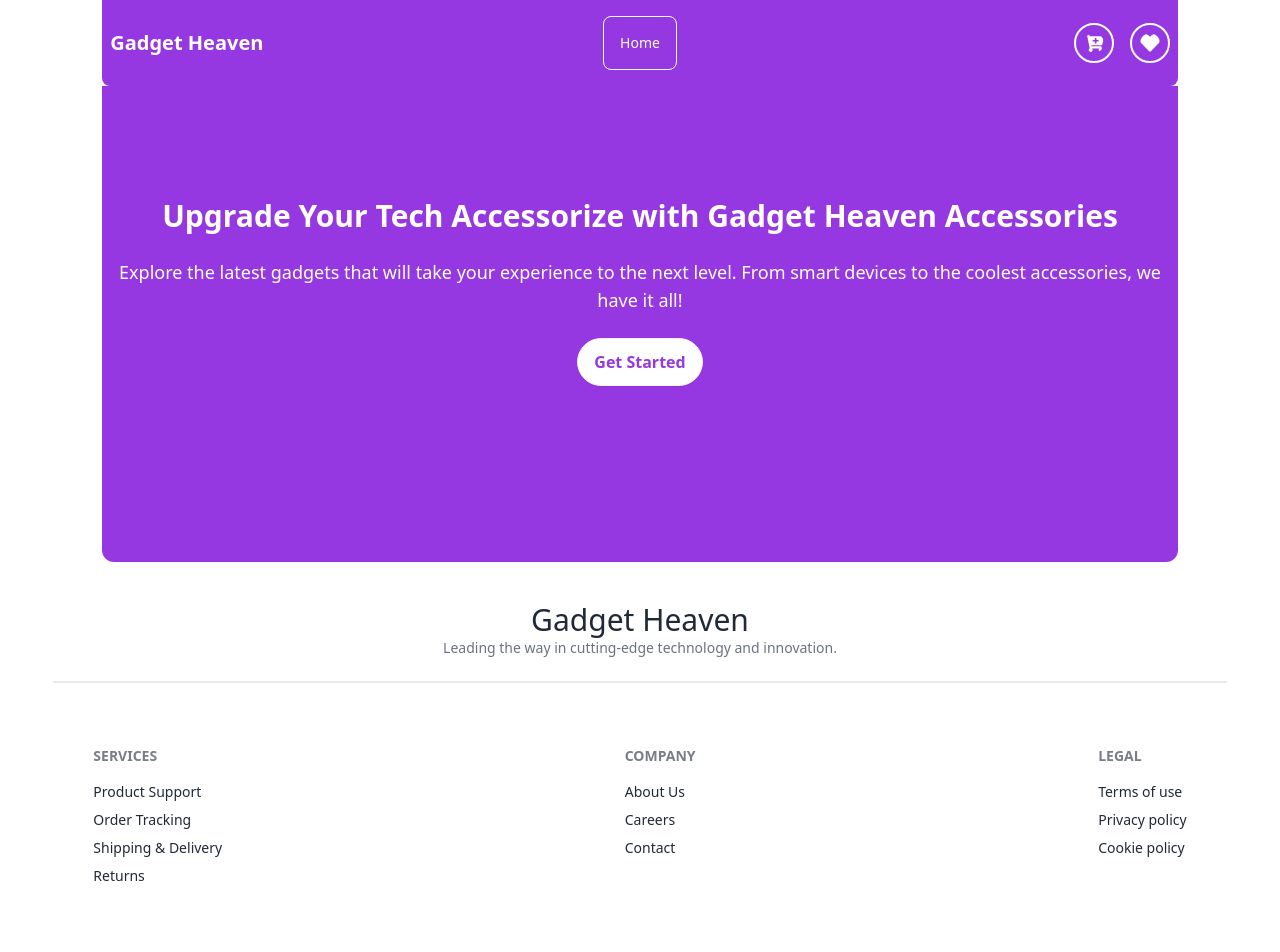
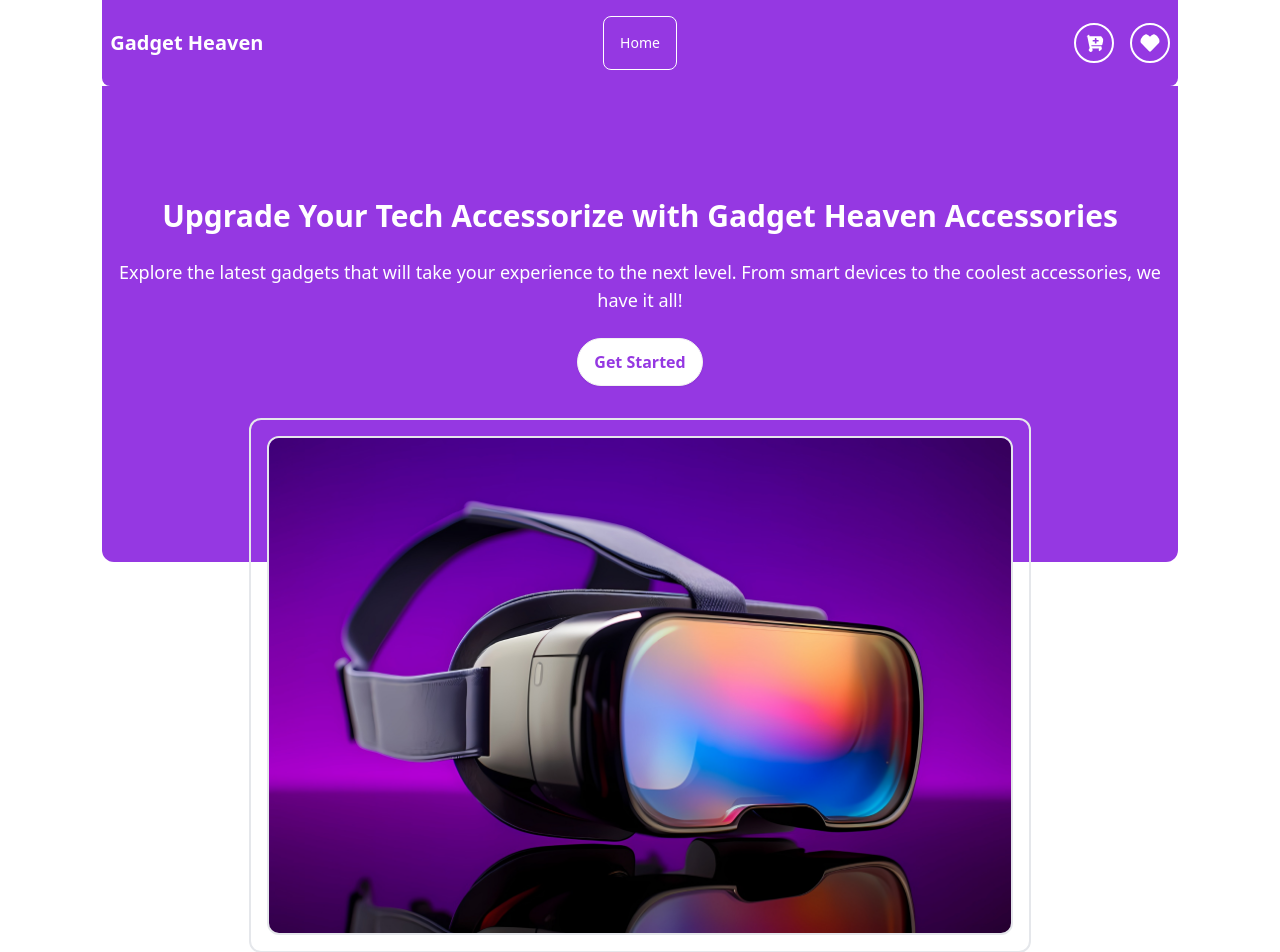
Before and after one commit to programming-hero-web-course-4/b10a8-gadget-heaven-Istiaque-Mahbub, a React (Vite) app: page / in a window 1280 px wide. Shown: the top 952 px of the page. Built offline with nearby package versions, Linux system fonts and the light colour scheme.

Commit message:
Banner image added

```diff
--- /dev/null
+++ b/src/Component/Banner/BannerImage.jsx
@@ -0,0 +1,15 @@
+import React from 'react';
+import image from '../../assets/banner.jpg'
+const BannerImage = () => {
+    return (
+        <div>
+            <div className='md:w-8/12  mx-auto relative'>
+    <div className='rounded-xl  mx-auto p-4 border-2 md:-mt-36 '>
+        <img className='border-2 mx-auto  rounded-xl' src={image} alt="gadget Heaven banner" />
+    </div>
+</div>
+        </div>
+    );
+};
+
+export default BannerImage;
--- a/src/Pages/Home.jsx
+++ b/src/Pages/Home.jsx
@@ -1,6 +1,7 @@
 import React from 'react';
 import { Helmet } from 'react-helmet';
 import Banner from '../Component/Banner/Banner';
+import BannerImage from '../Component/Banner/BannerImage';
 
 const Home = () => {
     return (
@@ -9,6 +10,7 @@ const Home = () => {
                 <title>Gadget Heaven | Home</title>
             </Helmet>
             <Banner></Banner>
+            <BannerImage></BannerImage>
         </div>
     );
 };
```
